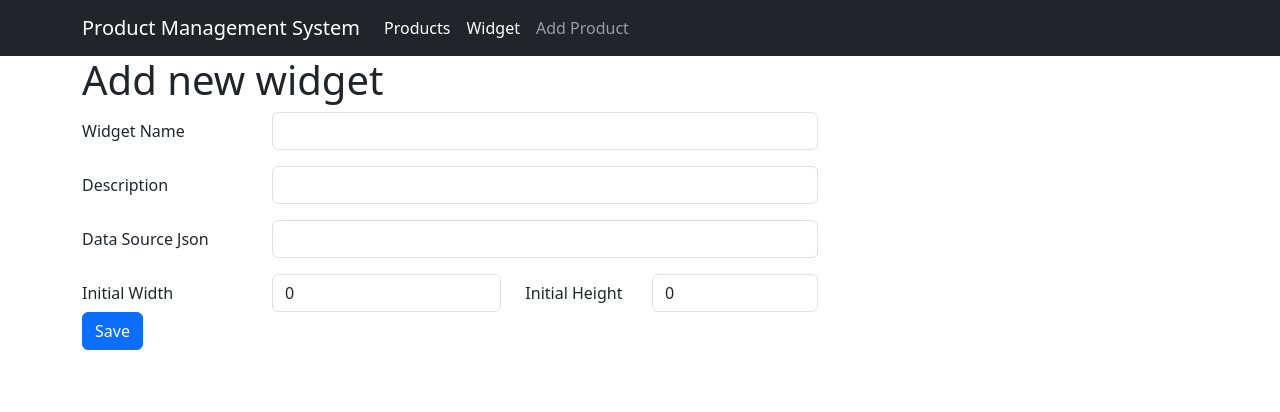
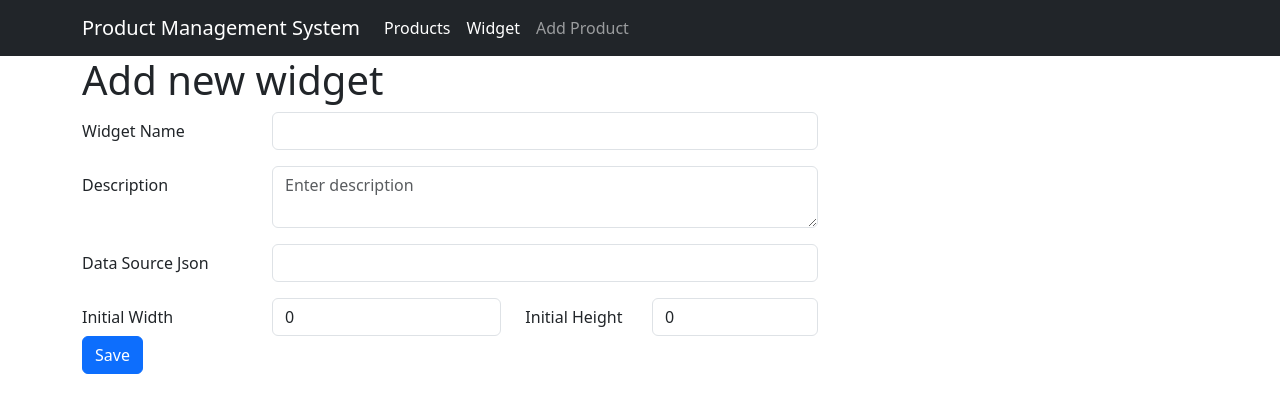
Before and after one commit to prchaudhari/WidgetDesignerUI, an Angular app: page /widget/add in a window 1280 px wide. Shown: the top 412 px of the page. Built offline with nearby package versions, Linux system fonts and the light colour scheme.

Commit message:
Refactoring

```diff
--- a/src/app/components/add-widget/add-widget.component.html
+++ b/src/app/components/add-widget/add-widget.component.html
@@ -18,7 +18,10 @@
             Description
           </label>
           <div class="col-md-9">
-            <input type="text" class="form-control" id="description" name="description" [(ngModel)]="newWidget.description" />
+            <textarea placeholder="Enter description" type="text" class="form-control" name="description"
+                      id="description"
+                      [(ngModel)]="newWidget.description">
+                 </textarea>
           </div>
         </div>
 
```
